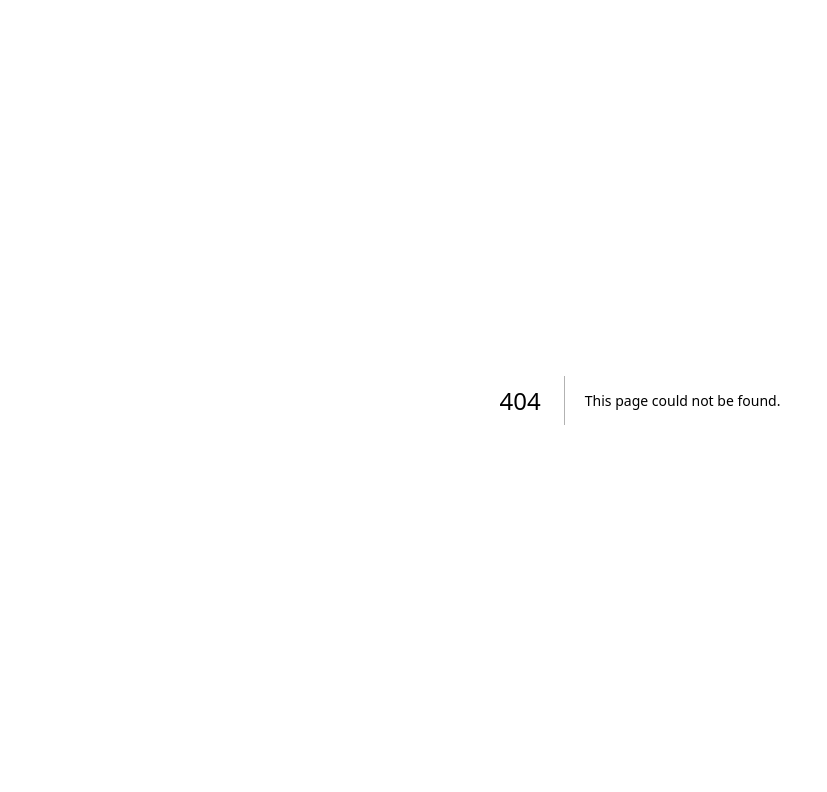
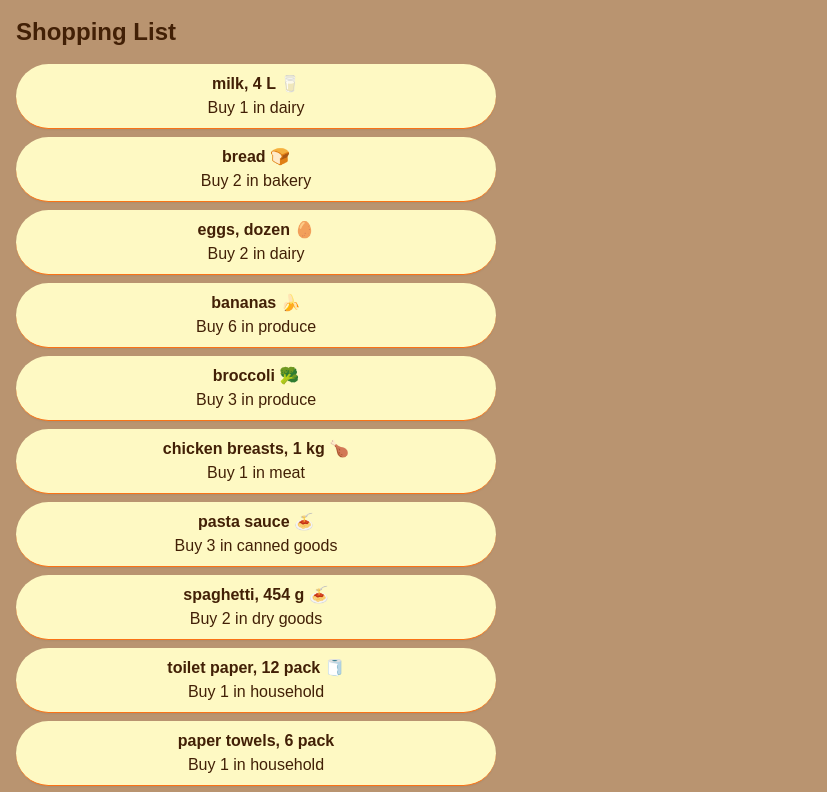
Before and after one commit to DevVoyage/cprg306-assignments, a Next.js app: page /week-3 in a window 1280 px wide. Before the commit this address had no page. Shown: the top 792 px of the page, without its empty margins (0-827 px from the left). Built offline with nearby package versions, Linux system fonts and the light colour scheme.

Commit message:
week-3 assignment
Creating  a Shopping List for week-3 assignment

```diff
--- a/app/globals.css
+++ b/app/globals.css
@@ -10,7 +10,7 @@
 @media (prefers-color-scheme: dark) {
   :root {
     --background: #0a0a0a;
-    --foreground: #ededed;
+    --foreground: #0a0a0a;
   }
 }
 
--- a/app/layout.js
+++ b/app/layout.js
@@ -13,7 +13,7 @@ const geistMono = localFont({
 });
 
 export const metadata = {
-  title: "Create Next App",
+  title: "Shopping List",
   description: "Generated by create next app",
 };
 
@@ -21,7 +21,7 @@ export default function RootLayout({ children }) {
   return (
     <html lang="en">
       <body
-        className={`${geistSans.variable} ${geistMono.variable} antialiased`}
+        className={`${geistSans.variable} ${geistMono.variable} antialiased bg-[#B99470]`}
       >
         {children}
       </body>
--- a/app/page.js
+++ b/app/page.js
@@ -7,6 +7,9 @@ export default function Home() {
       <li>
         <Link href="/week-2">Week 2</Link>
       </li>
+      <li>
+        <Link href="/week-3">Week 3</Link>
+      </li>
     </div>
   );
 }
--- /dev/null
+++ b/app/week-3/item-list.js
@@ -0,0 +1,21 @@
+
+import Item from './item';
+
+export default function ItemList() {
+  return (
+    <ul>
+      <Item name="milk, 4 L 🥛" quantity={1} category="dairy" />
+      <Item name="bread 🍞" quantity={2} category="bakery" />
+      <Item name="eggs, dozen 🥚" quantity={2} category="dairy" />
+      <Item name="bananas 🍌" quantity={6} category="produce" />
+      <Item name="broccoli 🥦" quantity={3} category="produce" />
+      <Item name="chicken breasts, 1 kg 🍗" quantity={1} category="meat" />
+      <Item name="pasta sauce 🍝" quantity={3} category="canned goods" />
+      <Item name="spaghetti, 454 g 🍝" quantity={2} category="dry goods" />
+      <Item name="toilet paper, 12 pack 🧻" quantity={1} category="household" />
+      <Item name="paper towels, 6 pack" quantity={1} category="household" />
+      <Item name="dish soap 🍽️" quantity={1} category="household" />
+      <Item name="hand soap 🧼" quantity={4} category="household" />
+    </ul>
+  );
+}
--- /dev/null
+++ b/app/week-3/item.js
@@ -0,0 +1,12 @@
+import React from 'react';
+
+const Item = ({ name, quantity, category }) => {
+  return (
+    <li className="flex flex-col p-2 border-b border-orange-500 bg-yellow-100 rounded-full shadow-sm mb-2 text-center">
+      <span className="font-bold text-yellow-950">{name}</span>
+      <span className="text-yellow-950">Buy {quantity} in {category}</span>
+    </li>
+  );
+};
+
+export default Item;
--- /dev/null
+++ b/app/week-3/page.js
@@ -0,0 +1,15 @@
+import React from 'react';
+import ItemList from './item-list';
+
+const Page = () => {
+  return (
+    <main className="p-4 max-w-lg">
+      <h1 className="text-2xl font-bold mb-4 text-yellow-950 text-left">Shopping List</h1>
+      <div className="text-left">
+        <ItemList />
+      </div>
+    </main>
+  );
+};
+
+export default Page;
```
